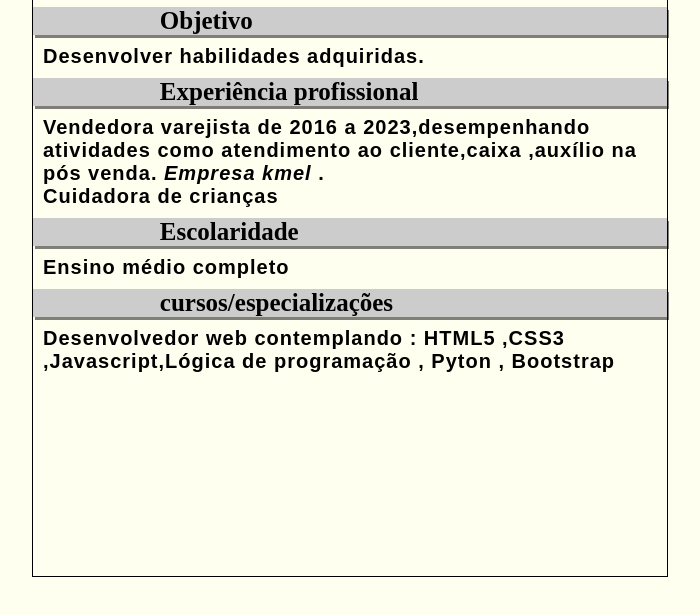
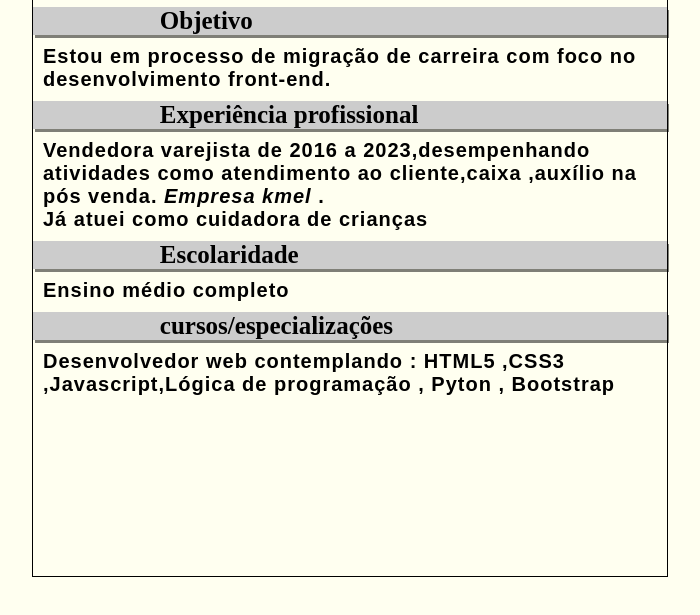
Before and after one commit to Jamigoncalvestech/curriculo, a plain HTML site: page index.html in a window 1280 px wide. Shown: the part 125-740 px from the top of the page, without its empty margins (296-996 px from the left). Drawn offline with Linux system fonts and the light colour scheme.

Commit message:
Alterações 2

```diff
--- a/index.html
+++ b/index.html
@@ -37,6 +37,9 @@
             color: black;
             font-size: 25px;
         }
+            .exp{
+                gap:10px;
+            }
 
         p{
             font-size:20px;
@@ -63,12 +66,12 @@
 
     <p>Cidade: Salvador-BA - e-mail:jamilesiilva070@gmail.com - <a href="https://github.com/Jamigoncalvestech?tab=repositories/" target ="_blank">github </a></p>
     <h2>Objetivo</h2>
-    <p>Desenvolver habilidades adquiridas.</p>
+    <p>Estou em processo  de migração de carreira com foco no desenvolvimento front-end.</p>
     <h2>Experiência profissional</h2>
     <p>Vendedora varejista de 2016 a 2023,desempenhando atividades como
         atendimento ao cliente,caixa ,auxílio na pós venda.
        <i> Empresa kmel</i> .</p>
-    <p>Cuidadora de crianças </p>
+    <p class="exp"> Já atuei como cuidadora de crianças </p>
     <h2>Escolaridade</h2>
     <p>Ensino médio completo</p>
          <h2>cursos/especializações</h2>
```
